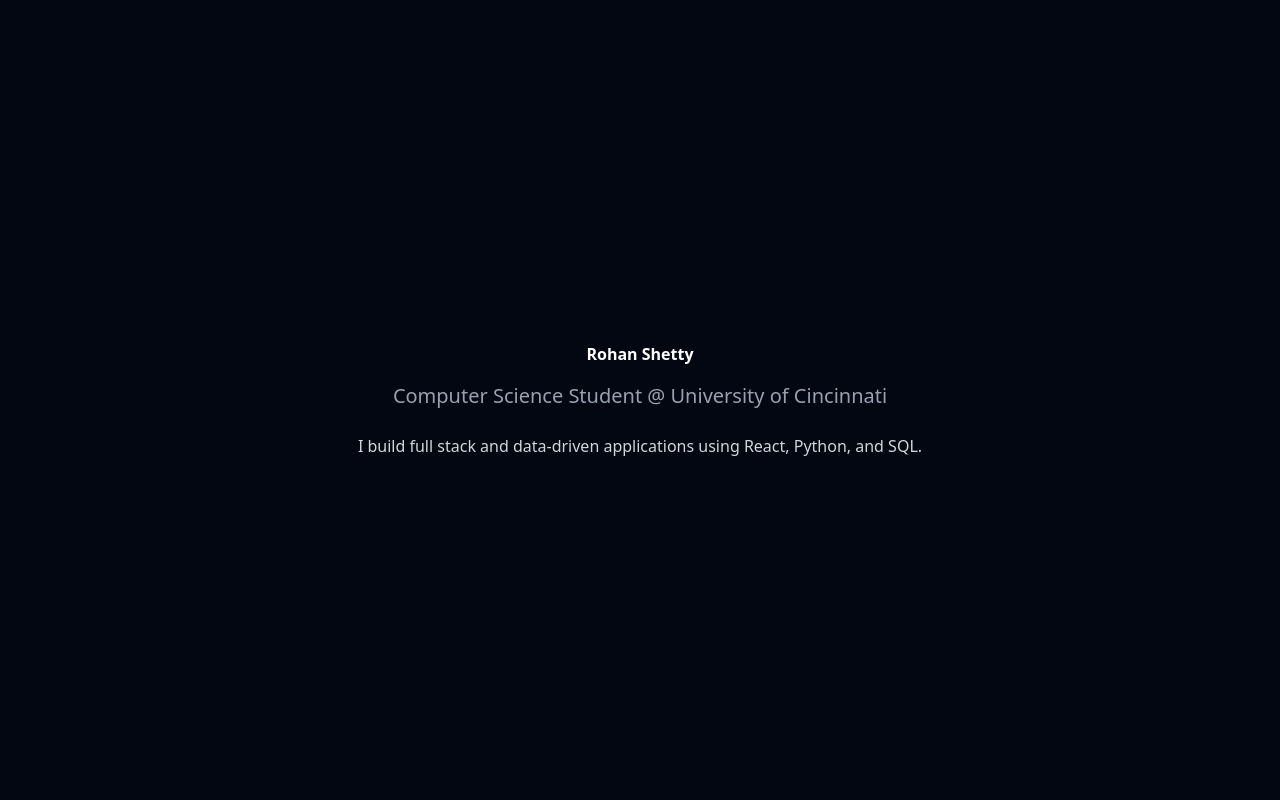
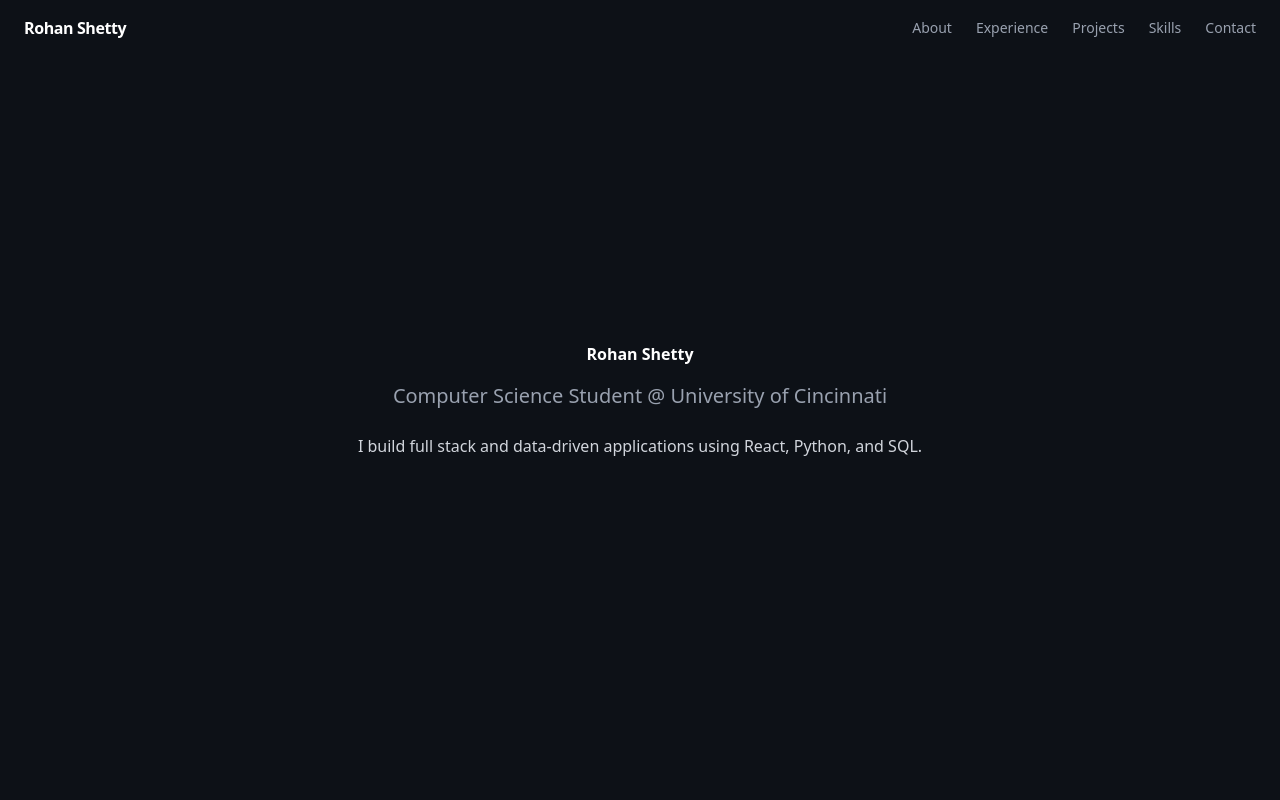
Before and after one commit to roshet/rohan-portfolio, a React (Vite) app: page / in a window 1280 px wide. Shown: the top 800 px of the page. Built offline with nearby package versions, Linux system fonts and the light colour scheme.

Commit message:
feat: add sticky animated navbar

```diff
--- a/src/App.jsx
+++ b/src/App.jsx
@@ -1,3 +1,4 @@
+import Navbar from "./components/Navbar";
 import Hero from "./components/Hero";
 import Projects from "./components/Projects";
 import Skills from "./components/Skills";
@@ -5,7 +6,8 @@
 
 function App() {
   return (
-    <div className = "bg-gray-950 text-white min-h-screen">
+    <div className="bg-[#0d1117] text-white min-h-screen">
+      <Navbar />
       <Hero />
       <Projects />
       <Skills />
--- /dev/null
+++ b/src/components/Navbar.jsx
@@ -0,0 +1,51 @@
+import { useState, useEffect } from "react";
+import { motion } from "framer-motion";
+
+const links = [
+  { label: "About", href: "#about" },
+  { label: "Experience", href: "#experience" },
+  { label: "Projects", href: "#projects" },
+  { label: "Skills", href: "#skills" },
+  { label: "Contact", href: "#contact" },
+];
+
+export default function Navbar() {
+  const [scrolled, setScrolled] = useState(false);
+
+  useEffect(() => {
+    const onScroll = () => setScrolled(window.scrollY > 20);
+    window.addEventListener("scroll", onScroll);
+    return () => window.removeEventListener("scroll", onScroll);
+  }, []);
+
+  const handleClick = (e, href) => {
+    e.preventDefault();
+    document.querySelector(href)?.scrollIntoView({ behavior: "smooth" });
+  };
+
+  return (
+    <motion.nav
+      initial={{ y: -60, opacity: 0 }}
+      animate={{ y: 0, opacity: 1 }}
+      transition={{ duration: 0.5 }}
+      className={`fixed top-0 left-0 right-0 z-50 px-6 py-4 flex justify-between items-center transition-all duration-300 ${
+        scrolled ? "bg-[#0d1117]/80 backdrop-blur-md border-b border-white/5" : ""
+      }`}
+    >
+      <span className="font-bold text-white tracking-tight">Rohan Shetty</span>
+      <div className="flex gap-6">
+        {links.map((link) => (
+          <a
+            key={link.href}
+            href={link.href}
+            onClick={(e) => handleClick(e, link.href)}
+            className="text-sm text-gray-400 hover:text-white transition-colors duration-200 relative group"
+          >
+            {link.label}
+            <span className="absolute -bottom-1 left-0 w-0 h-px bg-gradient-to-r from-blue-500 to-purple-500 group-hover:w-full transition-all duration-300" />
+          </a>
+        ))}
+      </div>
+    </motion.nav>
+  );
+}
```
